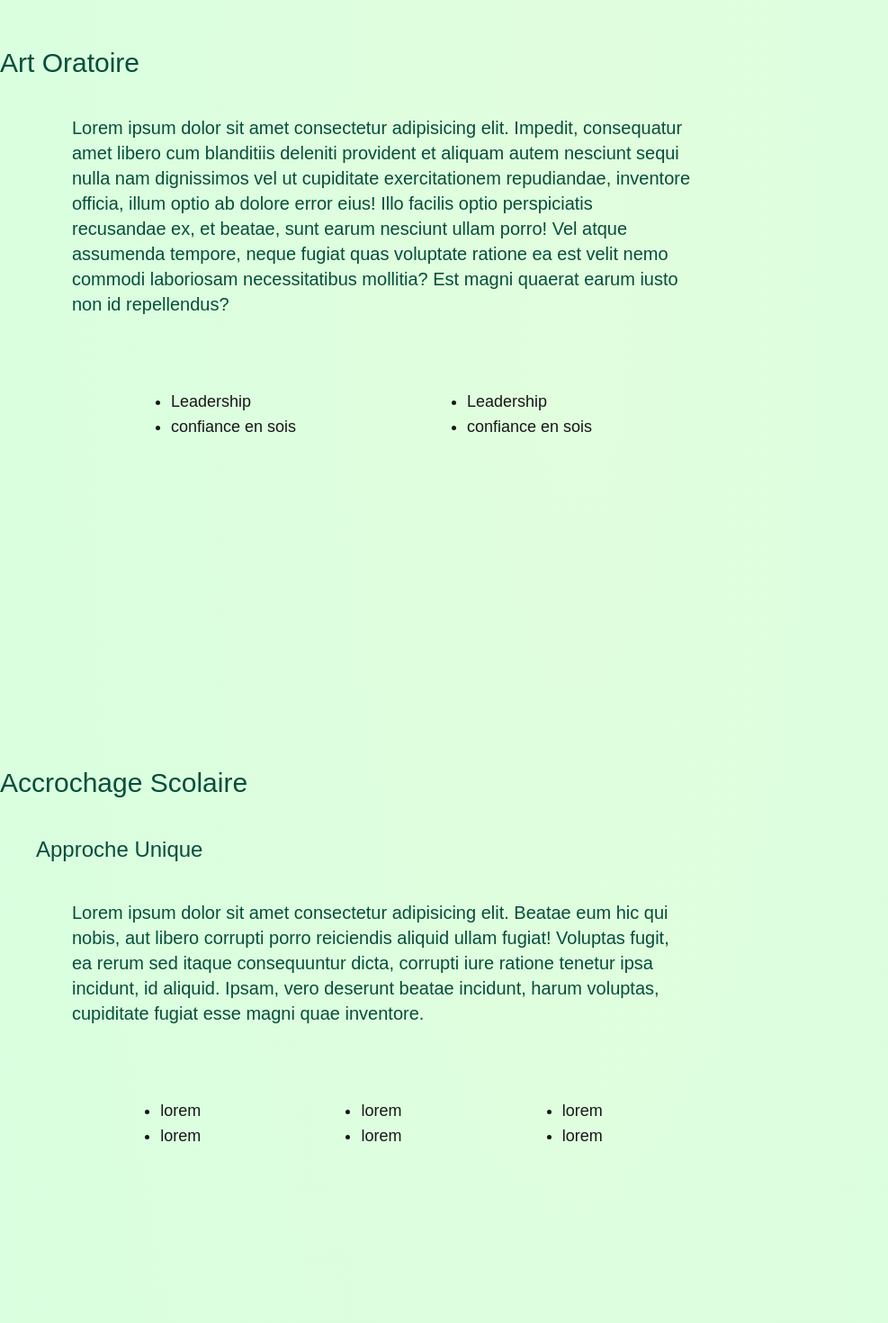
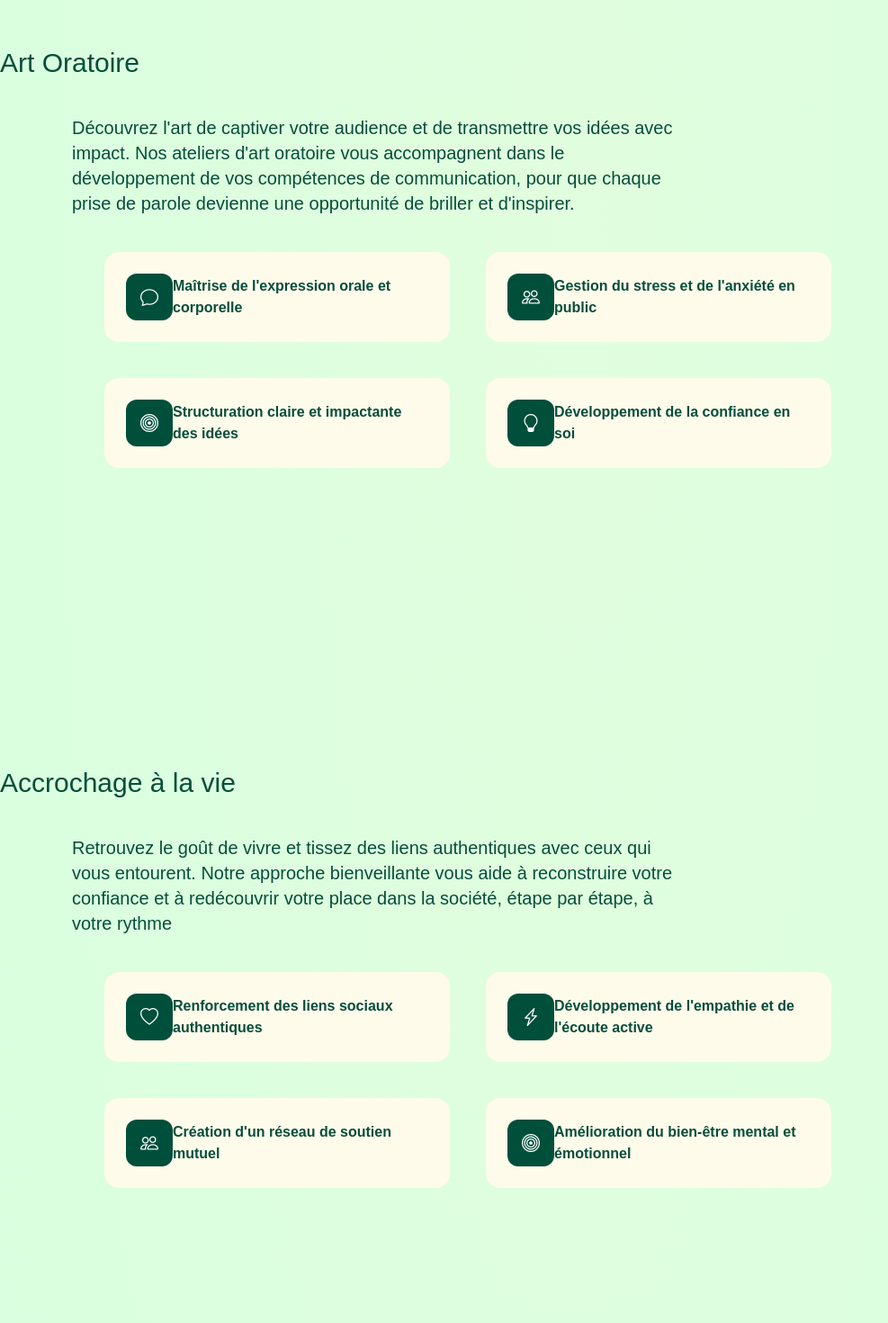
Before and after one commit to Bilal-El-akrouchi/elo-sens, a Next.js app: page / in a window 1280 px wide. Shown: the part 2100-3570 px from the top of the page at 90% size, without its empty margins (0-987 px from the left). Built offline with nearby package versions, Linux system fonts and the light colour scheme.

Commit message:
3 sections def, pas de hover

```diff
--- a/src/app/component/formulaire/formulaire.jsx
+++ b/src/app/component/formulaire/formulaire.jsx
@@ -2,7 +2,7 @@
 import "./formulaire.css";
 
 
-export default function SectionContact() {
+export default function Formulaire() {
   return (
     <>
               <form action="https://formspree.io/f/xpwrvopy" method="POST"
--- a/src/app/component/sectionAccrochage/SectionAccrochage.jsx
+++ b/src/app/component/sectionAccrochage/SectionAccrochage.jsx
@@ -6,23 +6,27 @@ export default function SectionAccrochage() {
   return (
     <>
       <section id="accrochage" className="min-h-screen">
-        <h2 className="text-3xl pb-10">Accrochage Scolaire</h2>
-        <h2 className="text-2xl pb-10 pl-10">Approche Unique</h2>
-        <p className="w-3/5 pl-20 text-xl">Lorem ipsum dolor sit amet consectetur adipisicing elit. Beatae eum hic qui nobis, aut libero corrupti porro reiciendis aliquid ullam fugiat! Voluptas fugit, ea rerum sed itaque consequuntur dicta, corrupti iure ratione tenetur ipsa incidunt, id aliquid. Ipsam, vero deserunt beatae incidunt, harum voluptas, cupiditate fugiat esse magni quae inventore.</p>
-        <div className="flex justify-evenly items-center  w-3/5">
+        <h2 className="text-3xl pb-10">Accrochage à la vie</h2>
+        <p className="w-3/5 pl-20 text-xl">Retrouvez le goût de vivre et tissez des liens authentiques avec ceux qui vous entourent. Notre approche bienveillante vous aide à reconstruire votre confiance et à redécouvrir votre place dans la société, étape par étape, à votre rythme</p>
+        <div className="flex md:flex-row flex-col justify-center items-center w-3/4 flex-wrap gap-10 mt-10 ml-10 font-semibold">
+          <div className="flex lg:flex-row flex-col justify-around items-center w-4/10 bg-amber-50 p-6 rounded-2xl">
+            <i class="bi bi-heart py-3 px-4 text-xl text-white rounded-xl bg-emerald-900"></i>
+            <p>Renforcement des liens sociaux authentiques</p>
+          </div>
+          <div className="flex lg:flex-row flex-col justify-around items-center w-4/10 bg-amber-50 p-6 rounded-2xl">
+            <i class="bi bi-lightning-charge py-3 px-4 text-xl text-white rounded-xl bg-emerald-900"></i>
+            <p>Développement de l'empathie et de l'écoute active</p>
+          </div>
+          <div className="flex lg:flex-row flex-col justify-around items-center w-4/10 bg-amber-50 p-6 rounded-2xl">
+            <i class="bi bi-people py-3 px-4 text-xl text-white rounded-xl bg-emerald-900"></i>
+            <p>Création d'un réseau de soutien mutuel</p>
+          </div>
+          <div className="flex lg:flex-row flex-col justify-around items-center w-4/10 bg-amber-50 p-6 rounded-2xl">
+            <i class="bi bi-bullseye py-3 px-4 text-xl text-white rounded-xl bg-emerald-900"></i>
+            <p>Amélioration du bien-être mental et émotionnel</p>
+          </div>
 
-          <ul className="pt-20 pl-20 list-disc text-lg">
-            <li>lorem</li>
-            <li>lorem</li>
-          </ul>
-          <ul className="pt-20 pl-20 list-disc text-lg">
-            <li>lorem</li>
-            <li>lorem</li>
-          </ul>
-          <ul className="pt-20 pl-20 list-disc text-lg">
-            <li>lorem</li>
-            <li>lorem</li>
-          </ul>
+
         </div>
       </section>
     </>
--- a/src/app/component/sectionArtOratoire/SectionArtOratoire.jsx
+++ b/src/app/component/sectionArtOratoire/SectionArtOratoire.jsx
@@ -7,17 +7,26 @@ export default function SectionArtOratoire() {
     <>
       <section id="artOratoire" className="min-h-screen">
         <h2 className="text-3xl pb-10">Art Oratoire</h2>
-        <p className="w-3/5 pl-20 text-xl">Lorem ipsum dolor sit amet consectetur adipisicing elit. Impedit, consequatur amet libero cum blanditiis deleniti provident et aliquam autem nesciunt sequi nulla nam dignissimos vel ut cupiditate exercitationem repudiandae, inventore officia, illum optio ab dolore error eius! Illo facilis optio perspiciatis recusandae ex, et beatae, sunt earum nesciunt ullam porro! Vel atque assumenda tempore, neque fugiat quas voluptate ratione ea est velit nemo commodi laboriosam necessitatibus mollitia? Est magni quaerat earum iusto non id repellendus?</p>
-        <div className="flex justify-evenly items-center  w-3/5">
+        <p className="w-3/5 pl-20 text-xl">Découvrez l'art de captiver votre audience et de transmettre vos idées avec impact. Nos ateliers d'art oratoire vous accompagnent dans le développement de vos compétences de communication, pour que chaque prise de parole devienne une opportunité de briller et d'inspirer.</p>
+        <div className="flex md:flex-row flex-col justify-center items-center w-3/4 flex-wrap gap-10 mt-10 ml-10 font-semibold">
+        <div className="flex lg:flex-row flex-col  justify-around items-center w-4/10 bg-amber-50 p-6 rounded-2xl">
+          <i class="bi bi-chat py-3 px-4 text-xl text-white rounded-xl bg-emerald-900"></i>
+          <p>Maîtrise de l'expression orale et corporelle</p>
+        </div>
+        <div className="flex lg:flex-row flex-col justify-around items-center w-4/10 bg-amber-50 p-6 rounded-2xl">
+          <i class="bi bi-people py-3 px-4 text-xl text-white rounded-xl bg-emerald-900"></i>
+          <p>Gestion du stress et de l'anxiété en public</p>
+        </div>
+        <div className="flex lg:flex-row flex-col justify-around items-center w-4/10 bg-amber-50 p-6 rounded-2xl">
+          <i class="bi bi-bullseye py-3 px-4 text-xl text-white rounded-xl bg-emerald-900"></i>
+          <p>Structuration claire et impactante des idées</p>
+        </div>
+        <div className="flex lg:flex-row flex-col justify-around items-center w-4/10 bg-amber-50 p-6 rounded-2xl">
+          <i class="bi bi-lightbulb py-3 px-4 text-xl text-white rounded-xl bg-emerald-900"></i>
+          <p>Développement de la confiance en soi</p>
+        </div>
 
-          <ul className="pt-20 pl-20 list-disc text-lg">
-            <li>Leadership</li>
-            <li>confiance en sois</li>
-          </ul>
-          <ul className="pt-20 pl-20 list-disc text-lg">
-            <li>Leadership</li>
-            <li>confiance en sois</li>
-          </ul>
+
         </div>
       </section>
     </>
--- a/src/app/component/sectionContact/SectionContact.jsx
+++ b/src/app/component/sectionContact/SectionContact.jsx
@@ -5,21 +5,28 @@ import "./SectionContact.css";
 export default function SectionContact() {
   return (
     <>
-      <footer id="contact" className="pb-5 flex items-center justify-center h-[50vh] border-t-1 border-black bg-emerald-900 texte-vert">
-        <div className="w-3/5 flex bg justify-between items-center mx-auto  texte-vert">
-          <div className="">
-            <p className="texte-vert">Rejoins-nous ! Deviens Bénévole</p>
-            <p className="texte-vert"> <a href="https://www.paypal.com/be/home?locale.x=fr_BE">Soutient-nous</a></p>
-          </div>
-          <div>
-          <h2 className="text-xl pb-2 texte-vert"><a href="/contact">Contactes-nous</a></h2>
-          <div className="flex justify-center items-center gap-4">
-          <a href="https://www.instagram.com/"><img src="/img/instagram.svg" alt="icone instagram" className="texte-vert"/></a>
-          <a href="https://www.tiktok.com/fr/"><img src="/img/tiktok.svg" alt=" icone tiktok" className="texte-vert"/></a>
-          </div>
-          </div>
+      <footer id="contact" className="pb-5 h-[50vh] border-t-1 border-black ">
+
+        <div className="flex justify-evenly items-center w-4/5 mx-auto mt-10 p-10">
+          <h2 className="text-xl bg-white p-5 rounded-2xl shadow-lg font-semibold">Rejoins-nous !</h2>
+          <h2 className="text-xl bg-white p-5 rounded-2xl shadow-lg font-semibold"> <a href="https://www.paypal.com/be/home?locale.x=fr_BE">Soutient-nous</a></h2>
+          <h2 className="text-xl bg-white p-5 rounded-2xl shadow-lg font-semibold"><a href="/contact">Contactes-nous</a></h2>
+
         </div>
 
+        <div className="flex justify-center items-center gap-10 text-white text-xl">
+          <a href="https://www.facebook.com/">
+          <i class="bi bi-facebook p-5 rounded-full bg-emerald-900"></i></a>
+
+          <a href="https://www.instagram.com/">
+          <i class="bi bi-instagram p-5 rounded-full bg-emerald-900"></i></a>
+          <a href="https://www.linkedin.com/">
+          <i class="bi bi-linkedin p-5 rounded-full bg-emerald-900"></i></a>
+        </div>
+
+        <div>
+          <p className="text-center pt-10 font-semibold text-lg">Ensemble, construisons un avenir plus solidaire</p>
+        </div>
       </footer>
     </>
   );
--- a/src/app/layout.js
+++ b/src/app/layout.js
@@ -19,6 +19,12 @@ export const metadata = {
 export default function RootLayout({ children }) {
   return (
     <html lang="en">
+      <head>
+        <link
+          rel="stylesheet"
+          href="https://cdn.jsdelivr.net/npm/bootstrap-icons@1.11.3/font/bootstrap-icons.css"
+        />
+      </head>
       <body
         className={`${geistSans.variable} ${geistMono.variable} antialiased`}
       >
```
Also changed, not shown: public/img/instagram.svg (deleted), public/img/tiktok.svg (deleted).
